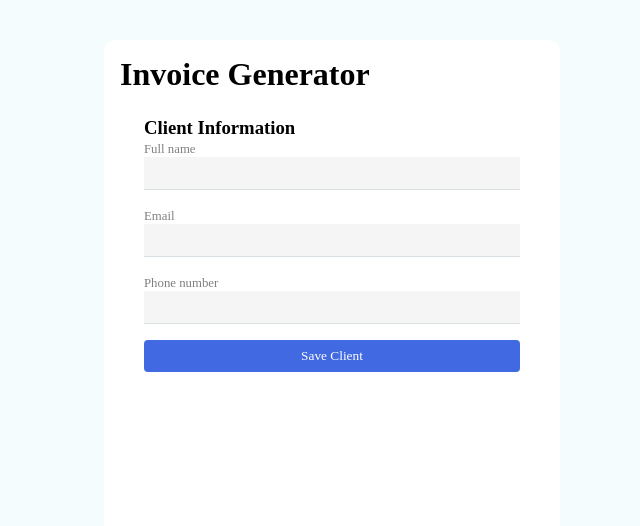
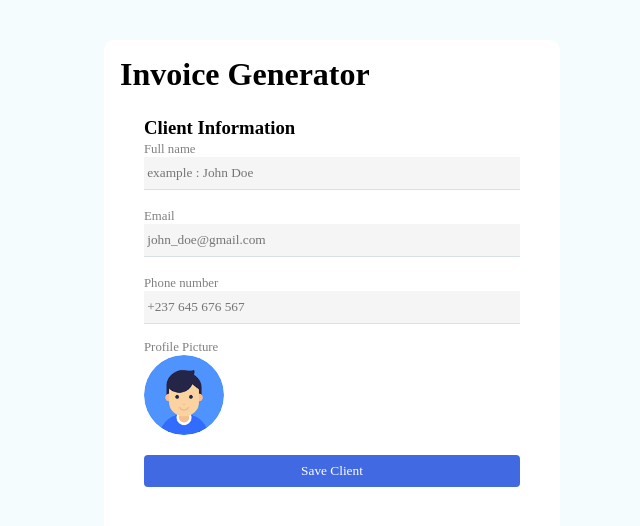
Before and after one commit to ivan01-tech/invoice-generator, a React (Create React App) app: page /new in a window 1280 px wide. Shown: the top 526 px of the page, without its empty margins (308-948 px from the left). Built offline with nearby package versions, Linux system fonts and the light colour scheme.

Commit message:
uploading image for the profile picture

```diff
--- a/src/components/new/NewClientForm.jsx
+++ b/src/components/new/NewClientForm.jsx
@@ -1,24 +1,76 @@
-import React from "react";
+import React, { useState } from "react";
 import "./newform.css";
+import profile from "../../assets/profile.png";
+function NewClientForm() {
+  // state that content user profile
+  const [ImageFile, setImageFile] = useState(null);
 
-function NewClientForm() {
+  // a function to change the image profile of the user
+  const handleChoseImage = (image) => {
+    setImageFile(image);
+  };
+
   return (
     <div className="newFormWrap">
       <h3>Client Information</h3>
       <form action="">
         <div className="inputGrp">
           <label htmlFor="name">Full name </label>
-          <input required type="text" name="name" id="name" />
+          <input
+            required
+            placeholder="example : John Doe"
+            type="text"
+            name="name"
+            id="name"
+          />
         </div>
 
         <div className="inputGrp">
           <label htmlFor="email">Email </label>
-          <input required type="email" name="email" id="email" />
+          <input
+            placeholder="john_doe@gmail.com"
+            required
+            type="email"
+            name="email"
+            id="email"
+          />
         </div>
 
         <div className="inputGrp">
           <label htmlFor="phone">Phone number </label>
-          <input required type="text" name="phone" id="phone" />
+          <input
+            placeholder="+237 645 676 567"
+            required
+            type="text"
+            name="phone"
+            id="phone"
+          />
+        </div>
+        <div className="inputGrp">
+          <label htmlFor="profile">
+            <p>Profile Picture</p>
+            <img
+              style={{
+                cursor: "pointer",
+                borderRadius: "50%",
+                objectFit: "cover",
+              }}
+              width={"80px"}
+              height={80}
+              src={ImageFile ? URL.createObjectURL(ImageFile) : profile}
+              alt="profile"
+            />
+          </label>
+          <input
+            style={{
+              display: "none",
+            }}
+            type="file"
+            name="profile"
+            id="profile"
+            onChange={(e) => handleChoseImage(e.target.files[0])}
+            accept="image/*"
+          />
         </div>
         <button>Save Client</button>
       </form>
```
Also changed, not shown: src/assets/profile.png (added), 1 other file (tests, documents, lock files or other folders).
